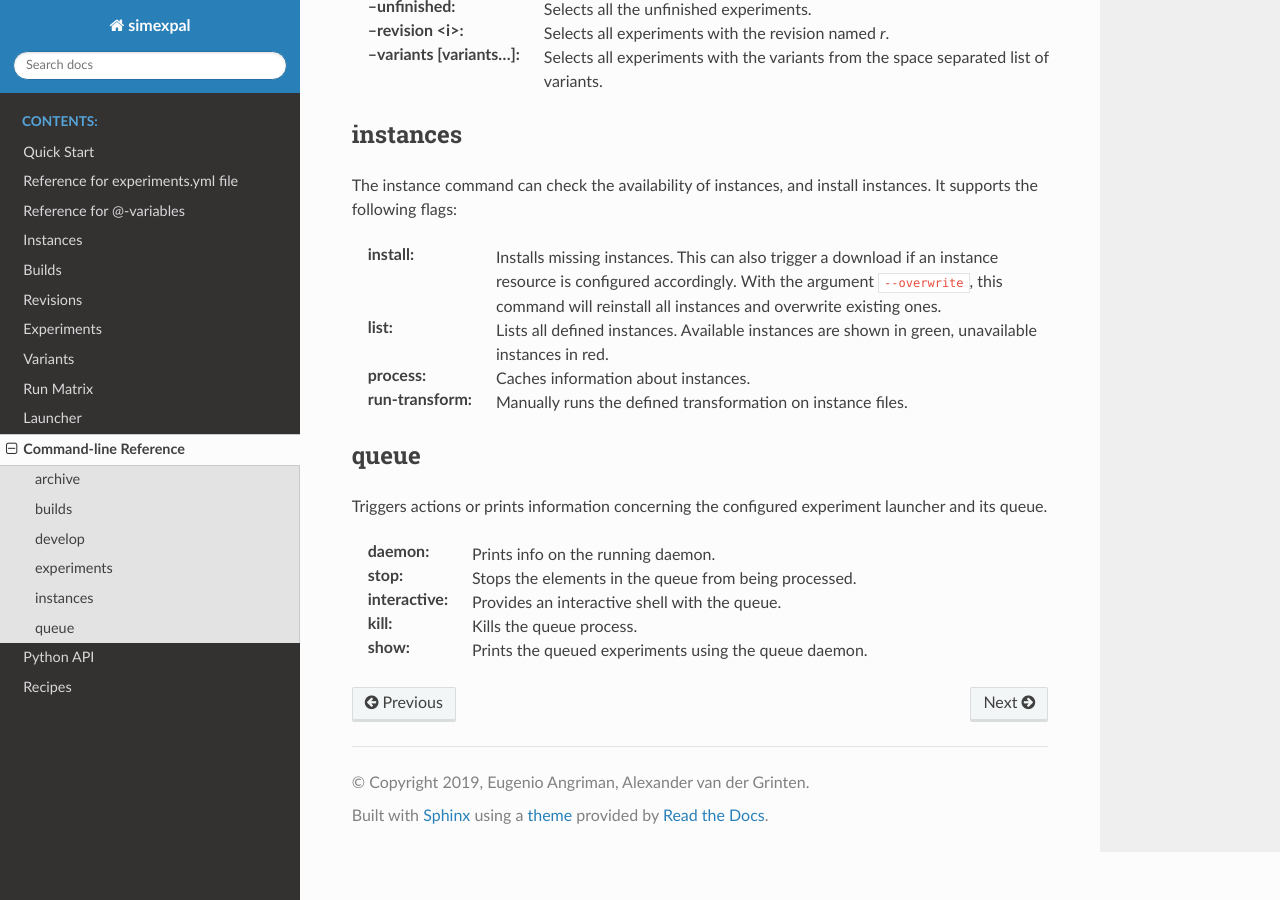
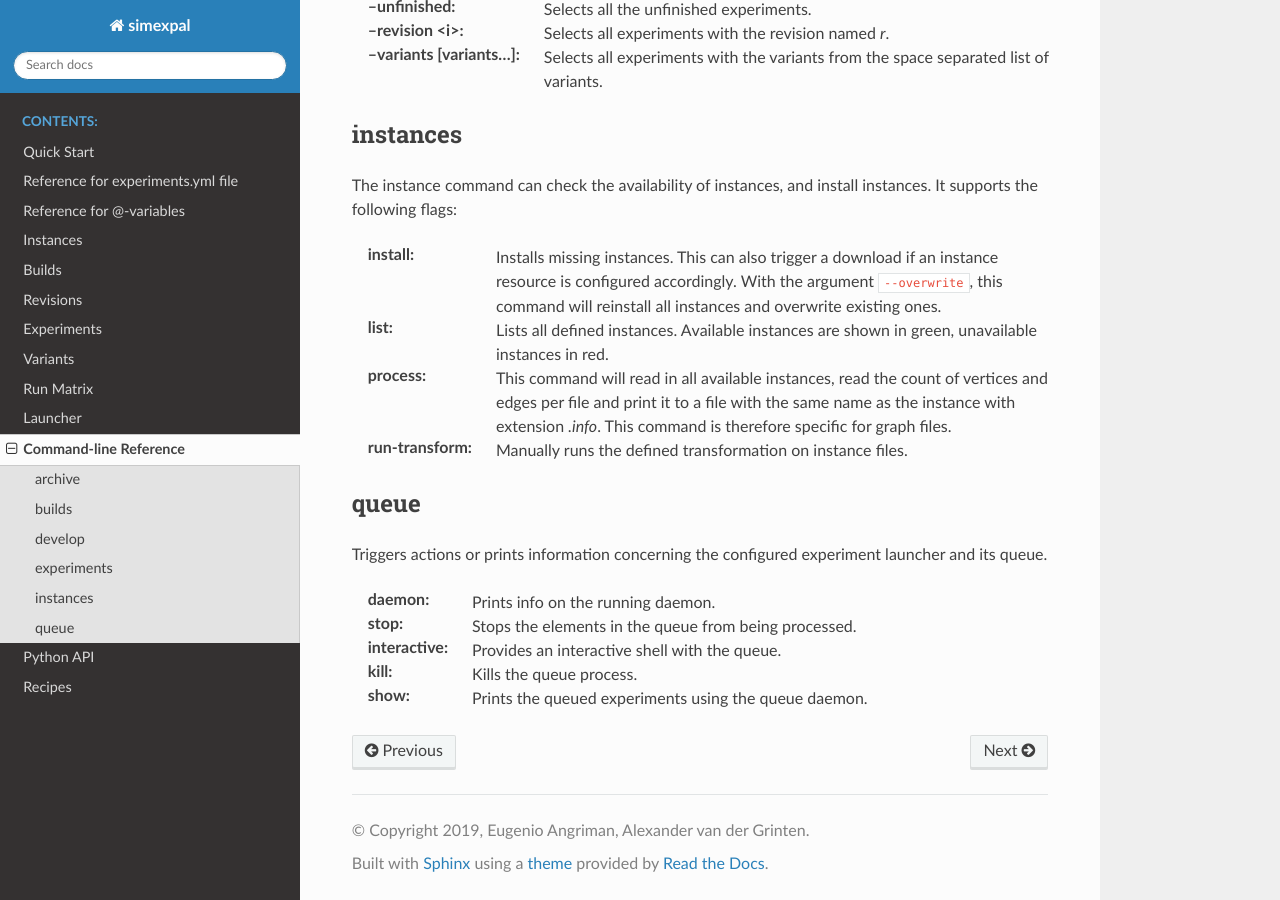
Before and after one commit to hu-macsy/simexpal, a Sphinx documentation site: the page built from docs/command_line_reference.rst, in a window 1280 px wide and 900 px high, scrolled down 2198 px. Built offline with Sphinx 7.4.7 and the Read the Docs theme 2.0.0, drawn with Linux system fonts in a browser that asks for light colours.

Commit message:
More explanation of process option to instances command.

```diff
--- a/docs/command_line_reference.rst
+++ b/docs/command_line_reference.rst
@@ -121,7 +121,10 @@
 :list:            Lists all defined instances. Available instances are shown in green,
                   unavailable instances in red.
 
-:process:         Caches information about instances.
+:process:         This command will read in all available instances, read the
+                  count of vertices and edges per file and print it to a file
+                  with the same name as the instance with extension `.info`.
+                  This command is therefore specific for graph files.
 
 :run-transform:   Manually runs the defined transformation on instance files.
 
```
